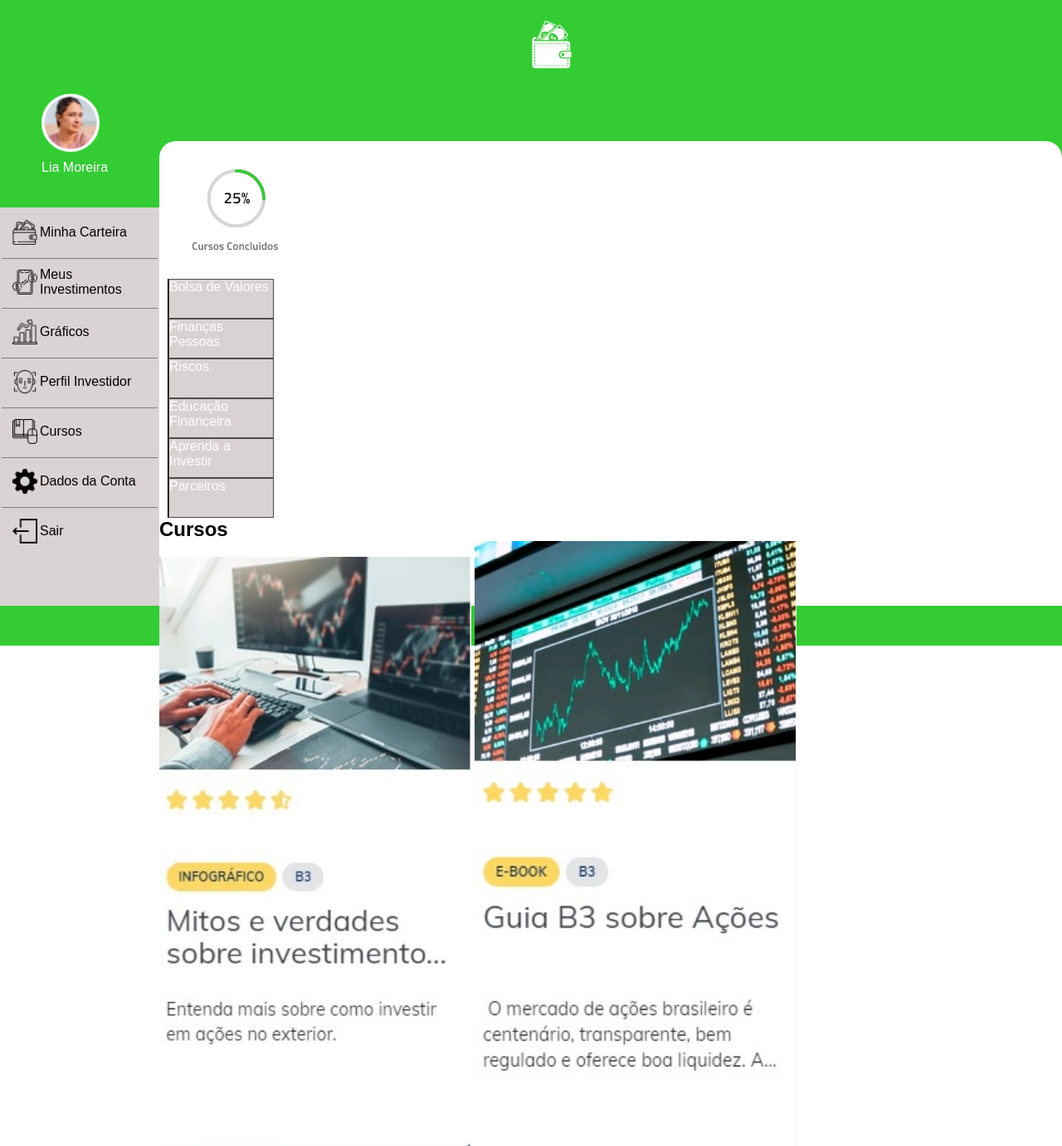
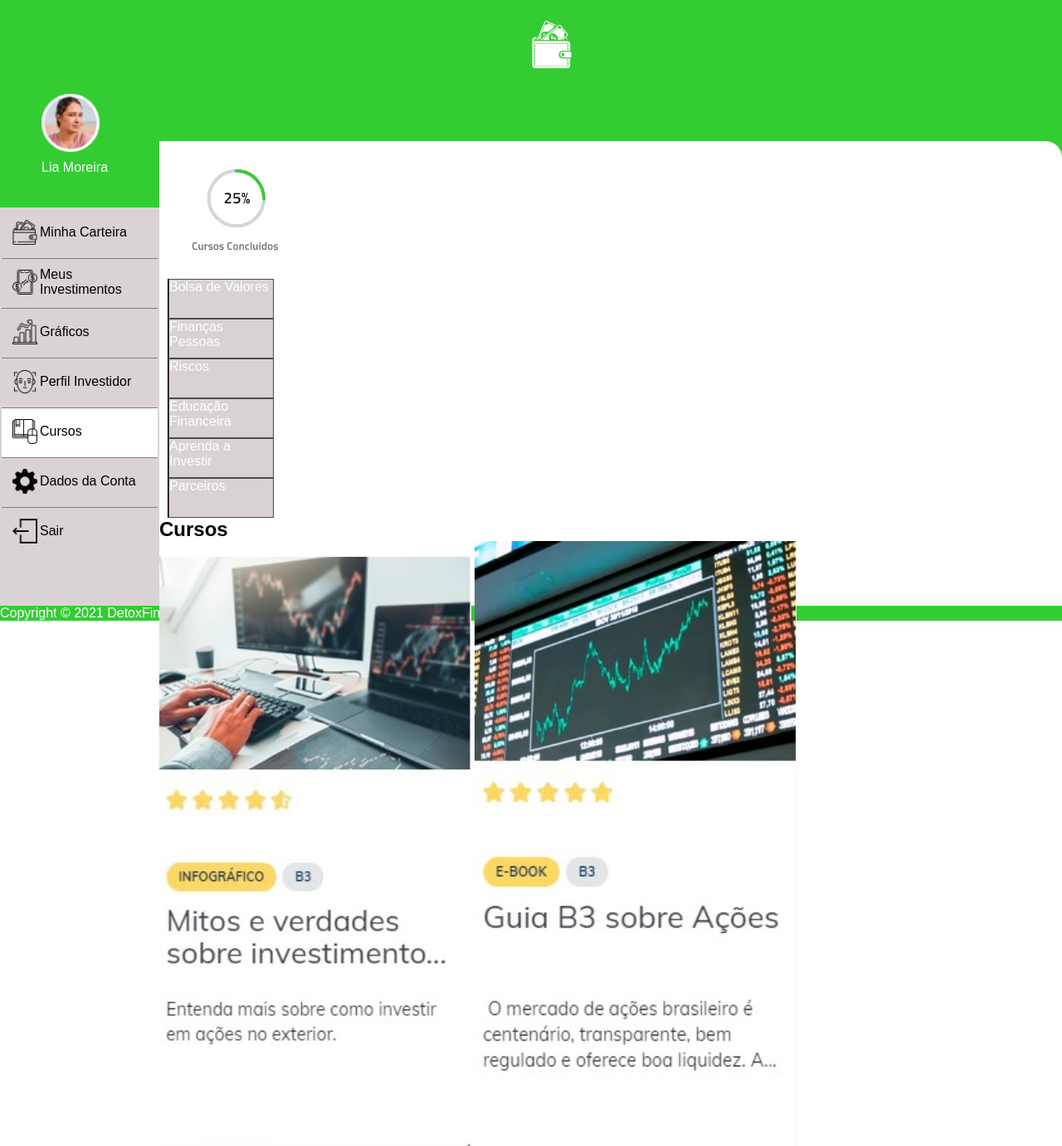
Before and after one commit to MatheusCortez/DetoxFin__ProjetoIntegrador, a Node server app: page /user/cursos in a window 1280 px wide. Shown: the top 1381 px of the page at 83% size. Run offline with Node 20, Linux system fonts and the light colour scheme.

Commit message:
refatoracao da funcao addedClass para que seja possivel a utilizaçao dentro da area logada e fora

```diff
--- a/public/css/partials/cursos/cursos.css
+++ b/public/css/partials/cursos/cursos.css
@@ -1,6 +1,10 @@
 @import url('../../reset.css');
 @import url('../headerInterno/header.css');
 @import url('../menuLateral/menuLateral.css');
+@import url('../../reset.css');
+@import url('../headerInterno/header.css');
+@import url('../menuLateral/menuLateral.css');
+
 
 
 .mainContainer{
@@ -30,7 +34,7 @@
 
  padding-top: 10px;
  padding-left: 10px;
- background-color:white
+ background-color:white;
  width: 15vw;
 
 }
--- a/public/css/partials/menuLateral/menuLateral.css
+++ b/public/css/partials/menuLateral/menuLateral.css
@@ -31,6 +31,15 @@
 
 }
 
+
+
+.ativo{
+
+    background-color: #fff;
+    color: #33cc33;
+}
+
+
 .mainContainer__menuLateral__menuIcon{
     width: 30px;
     margin: 3px;
--- a/public/css/reset.css
+++ b/public/css/reset.css
@@ -27,6 +27,7 @@ a{
     grid-template-areas: 'header'
                             'conteudo'
                             'footer';
+
 }
 
 header{
@@ -41,9 +42,9 @@ footer{
     grid-area: footer;
     grid-column: 1/ span 12;
     background-color: #33cc33;
-    height: 6vh;
+
     }
 .copyright{
     color: white;
-    margin-left:45%;
+
 }
--- a/public/css/singup/main.css
+++ b/public/css/singup/main.css
@@ -1,9 +1,10 @@
+
+
 .mainContainer{
     background-color: #33cc33;
     display: flex;
     flex-wrap: wrap;
     justify-content: space-around;
-
     align-content: center;
 }
 .mainContainer__containerform__title{
--- a/public/js/addedClass.js
+++ b/public/js/addedClass.js
@@ -1,21 +1,20 @@
 const url = window.location.pathname;
-const btn_login = document.querySelector('.btn_login');
-const btn_cadastrar = document.querySelector('.btn_cadastrar');
+const ItemMenu= document.querySelectorAll('.link a ')
 
 
 function addedClass(){
-   if(url== '/users/auth'){
-      btn_login.classList.add('ativo')
 
-   }else if(url =='/users/new'){
-      btn_cadastrar.classList.add('ativo')
-   }
+   ItemMenu.forEach((item)=>{
+      const paiItem = item.parentElement
+     if(url== item.getAttribute('href')){
+        paiItem.classList.add('ativo')
+
+
+     }
+
+  })
+
+
 }
 
 addedClass();
-
-
-
-function alerta(){
-   alert('testteste')
-}
--- a/views/index.ejs
+++ b/views/index.ejs
@@ -20,8 +20,8 @@
                   Você tera nas suas mãos as ferramentas necessárias para administrar seu dinheiro e
                    parar de postergar sua independência financeira! </p>
 
-                   <button class="mainContainer__fraseTriangulo__fraseButton__btn">
-                     Cadastra-se Agora</button>
+                   <button class="mainContainer__fraseTriangulo__fraseButton__btn"><a href="/users/new">
+                     Cadastra-se Agora</a></button>
           </article>
           <article class="mainContainer__fraseTriangulo__containerTriangulo">
               <span class="triangulo">
--- a/views/partials/header.ejs
+++ b/views/partials/header.ejs
@@ -2,9 +2,9 @@
 <header class="cabecalho">
     <a class="cabecalho__logo" href="/">DetoxFin</a>
     <div class="cabecalho__butons menu-desktop">
-      <button class="cabecalho__butons_btn btn_cadastrar" ><a href="/users/new">Cadastra-se</a></button>
+      <button class="cabecalho__butons_btn link" ><a href="/users/new">Cadastra-se</a></button>
 
-      <button class="cabecalho__butons_btn  btn_login " ><a href="/users/auth">Fazer Login</button></a>
+      <button class="cabecalho__butons_btn  link " ><a href="/users/auth">Fazer Login</button></a>
     </div>
 
     <i class="fas fa-bars menu-mobile"></i>
--- a/views/partials/menuLateral.ejs
+++ b/views/partials/menuLateral.ejs
@@ -3,41 +3,42 @@
 <aside class="mainContainer__menuLateral">
     <nav>
         <ul>
-             <li class="mainContainer__menuLateral__menuItem">
+             <li class="mainContainer__menuLateral__menuItem link">
                  <a class="mainContainer__menuLateral__menuLink" href="/user/minhaCarteira">
                      <img class="mainContainer__menuLateral__menuIcon" src="/images/wallet.png"/>Minha Carteira
                  </a>
              </li>
-             <li class="mainContainer__menuLateral__menuItem">
+             <li class="mainContainer__menuLateral__menuItem link">
                  <a class="mainContainer__menuLateral__menuLink" href="/user/meusInvestimentos">
                      <img class="mainContainer__menuLateral__menuIcon" src="/images/meusinvestimentos.png"/>Meus Investimentos
                  </a>
              </li>
-             <li class="mainContainer__menuLateral__menuItem">
-                 <a class="mainContainer__menuLateral__menuLink" href="/user/graficos">
+             <li class="mainContainer__menuLateral__menuItem link">
+                 <a class="mainContainer__menuLateral__menuLink link" href="/user/graficos">
                      <img class="mainContainer__menuLateral__menuIcon" src="/images/graficos.png"/>Gráficos
                  </a>
              </li>
-             <li class="mainContainer__menuLateral__menuItem">
-                 <a class="mainContainer__menuLateral__menuLink" href="/user/perfilInvestidor">
+             <li class="mainContainer__menuLateral__menuItem link">
+                 <a class="mainContainer__menuLateral__menuLink " href="/user/perfilInvestidor">
                      <img class="mainContainer__menuLateral__menuIcon" src="/images/perfili.png"/>Perfil Investidor
                  </a>
              </li>
-             <li class="mainContainer__menuLateral__menuItem">
+             <li class="mainContainer__menuLateral__menuItem link">
                  <a class="mainContainer__menuLateral__menuLink" href="/user/cursos">
-                     <img class="mainContainer__menuLateral__menuIcon" src="/images/cursos.png"/>Cursos
+                     <img class="mainContainer__menuLateral__menuIcon link" src="/images/cursos.png"/>Cursos
                  </a>
              </li>
-             <li class="mainContainer__menuLateral__menuItem">
-                 <a class="mainContainer__menuLateral__menuLink" href="/user/dadosDaConta">
+             <li class="mainContainer__menuLateral__menuItem link">
+                 <a class="mainContainer__menuLateral__menuLink " href="/user/dadosDaConta">
                      <img class="mainContainer__menuLateral__menuIcon" src="/images/dados.png"/>Dados da Conta
                  </a>
              </li>
              <li class="mainContainer__menuLateral__menuItem">
-                 <a class="mainContainer__menuLateral__menuLink" href="/">
+                 <a class="mainContainer__menuLateral__menuLink " href="/">
                      <img class="mainContainer__menuLateral__menuIcon" src="/images/sair.png"/>Sair
                  </a>
              </li>
          </ul>
     </nav>
 </aside>
+<script src="../js/addedClass.js"></script>
--- a/views/users/auth.ejs
+++ b/views/users/auth.ejs
@@ -12,7 +12,7 @@
     <main class="mainContainer">
 
 
-     <form action="/users/index" method="GET" class="mainContainer__containerLogin">
+     <form action="/users/index" method="POST" class="mainContainer__containerLogin">
 
       <h1 class="mainContainer__title">Olá,</h1>
       <p class="mainContainer__description">insira seu email e senha para acessar sua conta</p>
@@ -20,9 +20,9 @@
       <input class="mainContainer__containerLogin__field" placeholder="E-mail" onfocus="this.placeholder=''"  onblur="this.placeholder='E-mail'"  type="email" name="email" >
       <input class="mainContainer__containerLogin__field" placeholder="Senha"  onfocus="this.placeholder=''" onblur="this.placeholder='Senha'" type="password" name="password" >
 
+      <a href="/users/recoverypass"  ><span class="mainContainer__containerLogin__passwordRecovery">Esqueceu a Senha?</span></a>
+     </form>
 
-      <a href="" class="mainContainer__containerLogin__passwordRecovery"><span>Esqueceu a Senha?</span></a>
-     </form>
      <a href="/users/user/index"><button class="btn"  >  Entrar</button></a>
 
      <section class="mainContainer__triangule">
--- a/views/users/user/cursos/main.ejs
+++ b/views/users/user/cursos/main.ejs
@@ -2,16 +2,10 @@
 <html lang="pt-br">
 <head>
     <meta charset="UTF-8">
-    <link rel="stylesheet" href="/css/partials/indexInterno/index.css">
-    <link rel="stylesheet" href="/css/partials/menuLateral">
-    <link rel="stylesheet" href="/css/partials/headerExterno/header.css">
-    <link rel="stylesheet" href="/css/partials/headerInterno/header.css">
-    <link rel="stylesheet" href= "/css/reset.css">
-    <link rel="stylesheet" href="/css/partials/IndexMinhaCarteira/minhaCarteira.css">
     <link rel="stylesheet" href="/css/partials/cursos/cursos.css">
     <meta http-equiv="X-UA-Compatible" content="IE=edge">
     <meta name="viewport" content="width=device-width, initial-scale=1.0">
-    <title>Document</title>
+    <title>Cursos | DetoxFin</title>
 </head>
 <body>
 
--- a/views/users/user/dadosDaConta/main.ejs
+++ b/views/users/user/dadosDaConta/main.ejs
@@ -5,7 +5,7 @@
     <link rel="stylesheet" href="/css/partials/dados/dados.css">
     <meta http-equiv="X-UA-Compatible" content="IE=edge">
     <meta name="viewport" content="width=device-width, initial-scale=1.0">
-    <title>Document</title>
+    <title>Dados | DetoxFin</title>
 </head>
 <body>
 
--- a/views/users/user/graficos/main.ejs
+++ b/views/users/user/graficos/main.ejs
@@ -12,7 +12,7 @@
 
         <meta http-equiv="X-UA-Compatible" content="IE=edge">
         <meta name="viewport" content="width=device-width, initial-scale=1.0">
-        <title>Document</title>
+        <title>Graficos | DetoxFin</title>
     </head>
     <body class="app">
 
--- a/views/users/user/index.ejs
+++ b/views/users/user/index.ejs
@@ -5,7 +5,6 @@
                 <meta charset="UTF-8">
               <link rel="stylesheet" href="/css/partials/indexInterno/index.css">
               <link rel="stylesheet" href="/css/partials/menuLateral">
-              <link rel="stylesheet" href="/css/partials/headerExterno/header.css">
               <link rel="stylesheet" href="/css/partials/headerInterno/header.css">
               <link rel="stylesheet" href= "/css/reset.css">
               <link rel="stylesheet" href="/css/partials/IndexMinhaCarteira/minhaCarteira.css">
```
Also changed, not shown: public/css/auth.css (+8 -0 lines), public/css/recoverypass.css (added, +30 -0 lines), routes/users.js (+26 -4 lines), views/users/new.ejs (+8 -6 lines), views/users/recoverypass.ejs (added, +33 -0 lines), public/css/partials/recoverypass/recoverypass.css (added), public/js/validaSenha.js (added).
